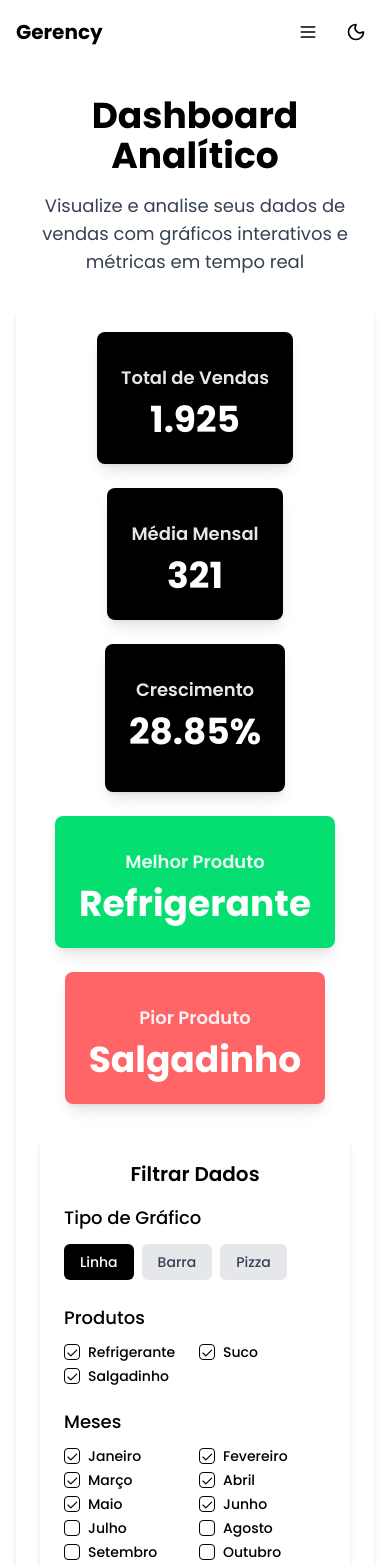
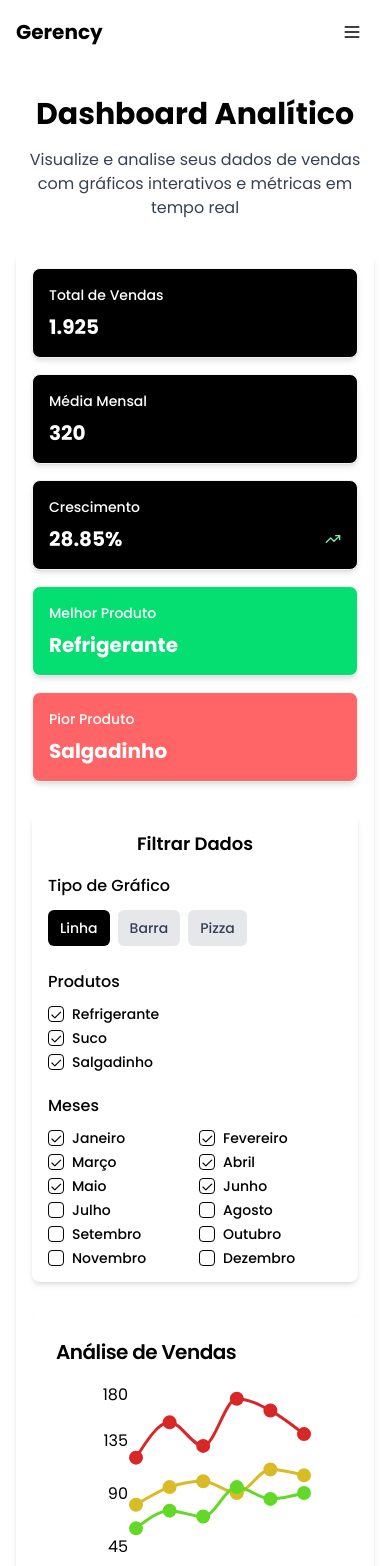
Before and after one commit to PedroLSena/Desafio-tecnico-Easysecrets, a Next.js app: page /dashboard in a window 390 px wide. Shown: the top 1566 px of the page. Built offline with nearby package versions, Linux system fonts and the light colour scheme.

Commit message:
preblemas de hidratacao das páginas resolvidos, ajustes de responsividade e login dos componentes

```diff
--- a/src/Hooks/useSalesData.ts
+++ b/src/Hooks/useSalesData.ts
@@ -18,7 +18,7 @@ export const useSalesMetrics = (): SalesMetrics => {
         .reduce((sum: number, venda: VendaMensal) => sum + venda.quantidade, 0);
     }, 0);
 
-    const vendaMensal = totalVendas / selectedMonths.length;
+    const vendaMensal = selectedMonths.length > 0 ? totalVendas / selectedMonths.length : 0;
 
     const primeiroPeriodo = filteredData.reduce((sum: number, produto: Produto) => {
       const primeiroMes = produto.vendas.find((v: VendaMensal) => selectedMonths.includes(v.mes));
@@ -45,8 +45,8 @@ export const useSalesMetrics = (): SalesMetrics => {
     const piorProduto = vendasPorProduto.sort((a: { nome: string; total: number }, b: { nome: string; total: number }) => a.total - b.total)[0]?.nome || '';
 
     return {
-      totalVendas,
-      vendaMensal: Math.round(vendaMensal),
+      totalVendas: Math.floor(totalVendas),
+      vendaMensal: Math.floor(vendaMensal),
       crescimento: Math.round(crescimento * 100) / 100,
       melhorProduto,
       piorProduto,
--- a/src/components/Dashboard.tsx
+++ b/src/components/Dashboard.tsx
@@ -3,7 +3,6 @@ import { MetricCard } from './MetricCard';
 import { SalesChart } from './SalesChart';
 import { FilterPanel } from './FilterPanel';
 import { useSalesMetrics } from '../Hooks/useSalesData';
-import { TrendingUp, ShoppingCart, Calendar, Trophy, TrendingDown } from 'lucide-react';
 
 export const Dashboard: React.FC = () => {
   const metrics = useSalesMetrics();
@@ -11,16 +10,16 @@ export const Dashboard: React.FC = () => {
   return (
     <div className="container mx-auto px-4 py-8 space-y-8">
       <div className="text-center space-y-4 animate-slide-up mb-8">
-        <h1 className="text-4xl font-bold text-center mb-4">
+        <h1 className="text-3xl sm:text-4xl font-bold text-center mb-4">
           Dashboard Analítico
         </h1>
-        <p className="text-lg text-gray-700 text-center mb-8">
+        <p className="text-base sm:text-lg text-gray-700 text-center mb-8">
           Visualize e analise seus dados de vendas com gráficos interativos e métricas em tempo real
         </p>
       </div>
 
-      <div className="bg-white rounded-lg shadow-md overflow-hidden p-6 mb-8">
-        <div className="flex flex-wrap justify-center gap-6 mb-8">
+      <div className="bg-white rounded-lg shadow-md overflow-hidden p-4 sm:p-6 mb-8">
+        <div className="grid grid-cols-1 sm:grid-cols-2 lg:grid-cols-3 xl:grid-cols-5 gap-4 mb-8">
           <MetricCard
             title="Total de Vendas"
             value={metrics.totalVendas}
@@ -51,7 +50,9 @@ export const Dashboard: React.FC = () => {
 
         <div className="space-y-8">
           <FilterPanel />
-          <SalesChart />
+          <div className="w-full overflow-x-auto">
+            <SalesChart />
+          </div>
         </div>
       </div>
     </div>
--- a/src/components/FilterPanel.tsx
+++ b/src/components/FilterPanel.tsx
@@ -1,6 +1,6 @@
 "use client";
 
-import React, { useMemo } from 'react';
+import React, { useMemo, useState, useEffect } from 'react';
 import { useAppSelector, useAppDispatch } from '../Hooks/redux';
 import { setSelectedProducts, setSelectedMonths, setChartType } from '../Store/slices/salesSlice';
 import { Checkbox } from './ui/checkbox';
@@ -9,6 +9,11 @@ import { Produto } from '../Types/produto';
 export const FilterPanel: React.FC = () => {
   const dispatch = useAppDispatch();
   const { data: produtos, selectedProducts: produtosSelecionados, selectedMonths: mesesSelecionados, chartType: tipoGrafico } = useAppSelector(state => state.sales);
+  const [mounted, setMounted] = useState(false);
+
+  useEffect(() => {
+    setMounted(true);
+  }, []);
 
   const produtosDisponiveis = useMemo((): string[] => {
     const todosProdutos = produtos.map((p: Produto) => p.produto);
@@ -40,15 +45,19 @@ export const FilterPanel: React.FC = () => {
     dispatch(setChartType(tipo));
   };
 
+  if (!mounted) {
+    return null;
+  }
+
   return (
-    <div className="bg-white rounded-lg shadow-md p-6">
-      <h2 className="text-center text-xl font-semibold mb-4">Filtrar Dados</h2>
+    <div className="bg-white rounded-lg shadow-md p-4 sm:p-6">
+      <h2 className="text-center text-lg sm:text-xl font-semibold mb-4">Filtrar Dados</h2>
 
       <div className="mb-6">
-        <h3 className="text-lg font-medium mb-3">Tipo de Gráfico</h3>
-        <div className="flex space-x-2">
+        <h3 className="text-base sm:text-lg font-medium mb-3">Tipo de Gráfico</h3>
+        <div className="flex flex-wrap gap-2">
           <button
-            className={`px-4 py-2 rounded-md text-sm font-medium ${
+            className={`px-3 sm:px-4 py-2 rounded-md text-sm font-medium ${
               tipoGrafico === 'line' ? 'bg-black text-white' : 'bg-gray-200 text-gray-700 hover:bg-gray-300'
             }`}
             onClick={() => handleChartTypeChange('line')}
@@ -56,7 +65,7 @@ export const FilterPanel: React.FC = () => {
             Linha
           </button>
           <button
-            className={`px-4 py-2 rounded-md text-sm font-medium ${
+            className={`px-3 sm:px-4 py-2 rounded-md text-sm font-medium ${
               tipoGrafico === 'bar' ? 'bg-black text-white' : 'bg-gray-200 text-gray-700 hover:bg-gray-300'
             }`}
             onClick={() => handleChartTypeChange('bar')}
@@ -64,7 +73,7 @@ export const FilterPanel: React.FC = () => {
             Barra
           </button>
           <button
-            className={`px-4 py-2 rounded-md text-sm font-medium ${
+            className={`px-3 sm:px-4 py-2 rounded-md text-sm font-medium ${
               tipoGrafico === 'pie' ? 'bg-black text-white' : 'bg-gray-200 text-gray-700 hover:bg-gray-300'
             }`}
             onClick={() => handleChartTypeChange('pie')}
@@ -74,10 +83,10 @@ export const FilterPanel: React.FC = () => {
         </div>
       </div>
 
-      <div className="flex flex-col md:flex-row md:space-x-8">
-        <div className="mb-6 md:mb-0 md:w-2/3">
-          <h3 className="text-lg font-medium mb-3">Produtos</h3>
-          <div className="grid grid-cols-2 gap-2">
+      <div className="flex flex-col lg:flex-row lg:space-x-8">
+        <div className="mb-6 lg:mb-0 lg:w-2/3">
+          <h3 className="text-base sm:text-lg font-medium mb-3">Produtos</h3>
+          <div className="grid grid-cols-1 sm:grid-cols-2 gap-2">
             {produtosDisponiveis.map(produto => (
               <div key={produto} className="flex items-center space-x-2">
                 <Checkbox
@@ -93,13 +102,13 @@ export const FilterPanel: React.FC = () => {
           </div>
         </div>
 
-        <div className="hidden md:flex items-center justify-center">
+        <div className="hidden lg:flex items-center justify-center">
           <div className="h-full w-px bg-gray-200"></div>
         </div>
 
-        <div className="md:w-1/3">
-          <h3 className="text-lg font-medium mb-3">Meses</h3>
-          <div className="grid grid-cols-2 gap-2">
+        <div className="lg:w-1/3">
+          <h3 className="text-base sm:text-lg font-medium mb-3">Meses</h3>
+          <div className="grid grid-cols-2 sm:grid-cols-3 lg:grid-cols-2 gap-2">
             {mesesDisponiveis.map(mes => (
               <div key={mes} className="flex items-center space-x-2">
                 <Checkbox
--- a/src/components/Header.tsx
+++ b/src/components/Header.tsx
@@ -1,18 +1,14 @@
 "use client";
 
 import Link from "next/link";
-import Image from "next/image";
 import { usePathname } from "next/navigation";
 import { useState } from "react";
 import { Button } from "@/components/ui/button";
-import { Sun, Moon } from "lucide-react";
-import { useTheme } from "next-themes";
 import { motion } from "framer-motion";
 
 const Header: React.FC = () => {
   const pathname = usePathname();
   const [isOpen, setIsOpen] = useState(false);
-  const { theme, setTheme } = useTheme();
 
   const navItems = [
     { path: '/', label: 'Início' },
@@ -84,21 +80,8 @@ const Header: React.FC = () => {
               <line x1="4" x2="20" y1="18" y2="18" />
             </svg>
           </Button>
-          <Button
-            variant="ghost"
-            size="icon"
-            onClick={() => setTheme(theme === "light" ? "dark" : "light")}
-          >
-            {theme === "light" ? (
-              <Sun className="h-5 w-5" />
-            ) : (
-              <Moon className="h-5 w-5" />
-            )}
-            <span className="sr-only">Toggle theme</span>
-          </Button>
         </div>
       </div>
-
       {isOpen && (
         <div className="md:hidden">
           <nav className="container mx-auto px-4 py-2 space-y-1">
--- a/src/components/MetricCard.tsx
+++ b/src/components/MetricCard.tsx
@@ -2,50 +2,82 @@
 
 import React from 'react';
 import { useEffect, useState } from 'react';
+import { TrendingUp, TrendingDown } from 'lucide-react';
 
-interface PropsMetrica {
+interface MetricCardProps {
   title: string;
-  value: number | string;
-  color: string;
+  value: string | number;
   trend?: number;
+  color?: string;
 }
 
-export const MetricCard: React.FC<PropsMetrica> = ({
-  title,
-  value,
-  color,
-  trend,
-}) => {
-  const [valorExibido, setValorExibido] = useState<string>('');
+export const MetricCard: React.FC<MetricCardProps> = ({ title, value, trend, color = 'bg-black' }) => {
+  const [isVisible, setIsVisible] = useState(false);
+  const [mounted, setMounted] = useState(false);
 
-  useEffect(() => {    if (typeof value === 'number') {
-      setValorExibido(value.toLocaleString('pt-BR'));
-    } else {
-      setValorExibido(value);
-    }
-  }, [value]);
+  useEffect(() => {
+    setMounted(true);
+    const timer = setTimeout(() => {
+      setIsVisible(true);
+    }, 100);
+    return () => clearTimeout(timer);
+  }, []);
 
   const isPositive = trend && trend > 0;
   const isNegative = trend && trend < 0;
 
+  const formatValue = (val: string | number) => {
+    if (typeof val === 'number') {
+      return new Intl.NumberFormat('pt-BR', {
+        style: 'decimal',
+        minimumFractionDigits: 0,
+        maximumFractionDigits: 0,
+        useGrouping: true
+      }).format(val);
+    }
+    return val;
+  };
+
+  const renderTrendIcon = () => {
+    if (!mounted) return null;
+
+    if (trend === undefined) return null;
+
+    const Icon = trend >= 0 ? TrendingUp : TrendingDown;
+    const colorClass = trend >= 0 ? 'text-green-300' : 'text-red-300';
+
+    return (
+      <div className={`flex items-center ${colorClass}`}>
+        <Icon className="w-4 h-4 sm:w-5 sm:h-5" />
+      </div>
+    );
+  };
+
   return (
-    <div className={`relative p-6 rounded-lg shadow-lg overflow-hidden bg-gradient-to-br ${color} text-white transform hover:scale-105 transition-all duration-300 ease-in-out`}>
-      <div className="flex flex-col items-center justify-center space-y-2">
-        <div className="text-white opacity-75">
-        </div>
-        <h3 className="text-lg font-semibold opacity-90 text-center">{title}</h3>
-        <p className="text-4xl font-bold text-center">
-          {valorExibido || (typeof value === 'number' ? value.toString() : value)}
+    <div
+      className={`
+        ${color}
+        rounded-lg
+        shadow-md
+        p-4
+        sm:p-6
+        border
+        border-gray-100
+        transform
+        transition-all
+        duration-500
+        hover:scale-105
+        hover:shadow-xl
+        ${isVisible ? 'opacity-100 translate-y-0' : 'opacity-0 translate-y-4'}
+      `}
+    >
+      <h3 className="text-sm sm:text-base font-medium text-white mb-2">{title}</h3>
+      <div className="flex items-center justify-between">
+        <p className="text-xl sm:text-2xl font-bold text-white">
+          {mounted ? formatValue(value) : '...'}
         </p>
+        {renderTrendIcon()}
       </div>
-      {trend !== undefined && (
-        <div className={`mt-4 text-sm font-medium flex items-center justify-center ${
-            isPositive ? 'text-green-200' :
-            isNegative ? 'text-red-200' :
-            'text-gray-200'
-        }`}>
-        </div>
-      )}
     </div>
   );
 };
--- a/src/components/ProductsTable.tsx
+++ b/src/components/ProductsTable.tsx
@@ -2,7 +2,7 @@
 
 import React, { useState } from 'react';
 import { useAppSelector, useAppDispatch } from '../Hooks/redux';
-import { addProduto, updateProduto, deleteProduto } from '../Store/slices/salesSlice';
+import { deleteProduto } from '../Store/slices/salesSlice';
 import { Produto } from '../Types/produto';
 import { FaPlus, FaPencilAlt, FaTrash } from 'react-icons/fa';
 import { ProductForm } from './formProd';
@@ -35,7 +35,7 @@ const ProductsTable: React.FC = () => {
   };
 
   return (
-    <div className="bg-white rounded-lg shadow-md overflow-hidden p-6 mb-8">
+    <div className="bg-white rounded-lg shadow-md overflow-hidden p-4 sm:p-6 mb-8">
       <div className="flex justify-end mb-4">
         <button
           className="bg-[#4CAF50] text-white rounded-full w-10 h-10 flex items-center justify-center shadow-lg hover:bg-[#45a049] transition-colors focus:outline-none focus:ring-2 focus:ring-[#4CAF50] focus:ring-opacity-50"
@@ -47,22 +47,24 @@ const ProductsTable: React.FC = () => {
           <FaPlus size={20} />
         </button>
       </div>
+      <div className="overflow-x-auto -mx-4 sm:mx-0">
+        <div className="inline-block min-w-full align-middle">
           <table className="min-w-full rounded-lg overflow-hidden border border-gray-200">
             <thead className="bg-gray-100">
               <tr>
-            <th className="px-6 py-3 text-left text-xs font-semibold text-gray-700 uppercase tracking-wider">Produtos</th>
-            <th className="px-6 py-3 text-left text-xs font-semibold text-gray-700 uppercase tracking-wider">Total</th>
-            <th className="px-6 py-3 text-left text-xs font-semibold text-gray-700 uppercase tracking-wider">Média mensal</th>
-            <th className="px-6 py-3 text-right text-xs font-semibold text-gray-700 uppercase tracking-wider">Ações</th>
+                <th className="px-3 sm:px-6 py-3 text-left text-xs font-semibold text-gray-700 uppercase tracking-wider">Produtos</th>
+                <th className="px-3 sm:px-6 py-3 text-left text-xs font-semibold text-gray-700 uppercase tracking-wider">Total</th>
+                <th className="px-3 sm:px-6 py-3 text-left text-xs font-semibold text-gray-700 uppercase tracking-wider">Média mensal</th>
+                <th className="px-3 sm:px-6 py-3 text-right text-xs font-semibold text-gray-700 uppercase tracking-wider">Ações</th>
               </tr>
             </thead>
             <tbody className="bg-white divide-y divide-gray-200">
               {products.map((product: Produto) => (
-            <tr key={product.id}>
-              <td className="px-6 py-4 whitespace-nowrap text-sm font-medium text-gray-900">{product.produto}</td>
-              <td className="px-6 py-4 whitespace-nowrap text-sm text-gray-800">{getTotalSales(product)}</td>
-              <td className="px-6 py-4 whitespace-nowrap text-sm text-gray-800">{getMonthlyAverageSales(product)}</td>
-              <td className="px-6 py-4 whitespace-nowrap text-right text-sm font-medium">
+                <tr key={product.id} className="hover:bg-gray-50">
+                  <td className="px-3 sm:px-6 py-4 whitespace-nowrap text-sm font-medium text-gray-900">{product.produto}</td>
+                  <td className="px-3 sm:px-6 py-4 whitespace-nowrap text-sm text-gray-800">{getTotalSales(product)}</td>
+                  <td className="px-3 sm:px-6 py-4 whitespace-nowrap text-sm text-gray-800">{getMonthlyAverageSales(product)}</td>
+                  <td className="px-3 sm:px-6 py-4 whitespace-nowrap text-right text-sm font-medium">
                     <div className="flex justify-end space-x-2">
                       <button
                         className="bg-[#4285F4] text-white rounded-full w-8 h-8 flex items-center justify-center shadow-md hover:bg-[#3367D6] transition-colors focus:outline-none focus:ring-2 focus:ring-[#4285F4] focus:ring-opacity-50"
@@ -82,12 +84,14 @@ const ProductsTable: React.FC = () => {
               ))}
             </tbody>
           </table>
+        </div>
+      </div>
 
       {showAddForm && (
-        <div className="fixed inset-0 bg-black bg-opacity-50 flex items-center justify-center z-50">
-          <div className="bg-white p-6 rounded-lg shadow-xl max-w-lg w-full">
+        <div className="fixed inset-0 bg-black bg-opacity-50 flex items-center justify-center z-50 p-4">
+          <div className="bg-white p-4 sm:p-6 rounded-lg shadow-xl w-full max-w-lg">
             <div className="flex justify-between items-center mb-4">
-              <h2 className="text-xl font-semibold">{editingProduct ? 'Editar Produto' : 'Adicionar Novo Produto'}</h2>
+              <h2 className="text-lg sm:text-xl font-semibold">{editingProduct ? 'Editar Produto' : 'Adicionar Novo Produto'}</h2>
               <button onClick={() => {
                 setShowAddForm(false);
                 setEditingProduct(undefined);
--- a/src/components/SalesChart.tsx
+++ b/src/components/SalesChart.tsx
@@ -1,9 +1,10 @@
-import React, { useMemo } from 'react';
-import { LineChart, Line, XAxis, YAxis, CartesianGrid, Tooltip, Legend, ResponsiveContainer, BarChart, Bar, AreaChart, Area, PieChart, Pie, Cell } from 'recharts';
+import React, { useMemo, useState, useEffect } from 'react';
+import { LineChart, Line, XAxis, YAxis, CartesianGrid, Tooltip, Legend, ResponsiveContainer, BarChart, Bar, PieChart, Pie, Cell } from 'recharts';
 import { useAppSelector } from '../Hooks/redux';
 import { Produto } from '../Types/produto';
 import { VendaMensal } from '../Types/vendaMensal';
 import { Card, CardContent, CardHeader, CardTitle } from '../components/ui/card';
+import { Carregando } from './LoadingSpinner';
 
 interface EntradaVendasMensais {
   name: string;
@@ -17,6 +18,15 @@ const ordemMeses = [
 
 export const SalesChart: React.FC = () => {
   const { data: produtos, selectedProducts: produtosSelecionados, selectedMonths: mesesSelecionados, chartType: tipoGrafico } = useAppSelector(state => state.sales);
+  const [isLoading, setIsLoading] = useState(true);
+
+  useEffect(() => {
+    const timer = setTimeout(() => {
+      setIsLoading(false);
+    }, 1000);
+
+    return () => clearTimeout(timer);
+  }, [produtos, produtosSelecionados, mesesSelecionados, tipoGrafico]);
 
   const dadosGrafico = useMemo(() => {
     const mapaVendasMensais: { [key: string]: EntradaVendasMensais } = {};
@@ -174,15 +184,19 @@ export const SalesChart: React.FC = () => {
   return (
     <Card className="group hover:shadow-2xl transition-all duration-500 border-0 bg-card/50 backdrop-blur-sm animate-scale-in">
       <CardHeader className="pb-4">
-        <CardTitle className="text-2xl 0 bg-clip-text ">
+        <CardTitle className="text-xl sm:text-2xl bg-clip-text">
           Análise de Vendas
         </CardTitle>
       </CardHeader>
       <CardContent>
-        <div className="h-[400px] w-full">
-          <ResponsiveContainer width="100%" height="100%">
-            {renderizarGrafico()}
-          </ResponsiveContainer>
+        <div className="h-[300px] sm:h-[400px] w-full relative">
+          {isLoading ? (
+            <Carregando />
+          ) : (
+            <ResponsiveContainer width="100%" height="100%">
+              {renderizarGrafico()}
+            </ResponsiveContainer>
+          )}
         </div>
       </CardContent>
     </Card>
--- a/src/components/formProd.tsx
+++ b/src/components/formProd.tsx
@@ -81,35 +81,36 @@ export const ProductForm: React.FC<ProductFormProps> = ({ produto, onClose }) =>
   return (
     <form onSubmit={handleSubmit} className="space-y-4">
       <div>
-        <Label htmlFor="produto">Nome do Produto</Label>
+        <Label htmlFor="produto" className="text-sm sm:text-base">Nome do Produto</Label>
         <Input
           id="produto"
           value={formData.produto}
           onChange={(e) => setFormData({ ...formData, produto: e.target.value })}
           placeholder="Digite o nome do produto"
           required
+          className="mt-1"
         />
       </div>
 
       <div>
-        <div className="flex items-center justify-between mb-2">
-          <Label>Vendas por Mês</Label>
+        <div className="flex flex-col sm:flex-row sm:items-center justify-between gap-2 mb-2">
+          <Label className="text-sm sm:text-base">Vendas por Mês</Label>
           <Button
             type="button"
             variant="outline"
             size="sm"
             onClick={adicionarMes}
-            className="flex items-center gap-2"
+            className="flex items-center gap-2 w-full sm:w-auto"
           >
             <Plus className="w-4 h-4" />
             Adicionar Mês
           </Button>
         </div>
-        <div className="grid grid-cols-1 md:grid-cols-2 gap-4 mt-2">
+        <div className="grid grid-cols-1 sm:grid-cols-2 gap-3 mt-2">
           {formData.vendas.map((venda, index) => (
-            <div key={index} className="space-y-2 p-3 border rounded-lg">
+            <div key={index} className="space-y-2 p-3 border rounded-lg bg-gray-50">
               <div className="flex items-center justify-between">
-                <Label htmlFor={`mes-${index}`}>Mês</Label>
+                <Label htmlFor={`mes-${index}`} className="text-sm">Mês</Label>
                 {formData.vendas.length > 1 && (
                   <Button
                     type="button"
@@ -126,7 +127,7 @@ export const ProductForm: React.FC<ProductFormProps> = ({ produto, onClose }) =>
                 id={`mes-${index}`}
                 value={venda.mes}
                 onChange={(e) => handleMesNameChange(index, e.target.value)}
-                className="flex h-10 w-full rounded-md border border-input bg-background px-3 py-2 text-sm ring-offset-background placeholder:text-muted-foreground focus-visible:outline-none focus-visible:ring-2 focus-visible:ring-ring focus-visible:ring-offset-2 disabled:cursor-not-allowed disabled:opacity-50"
+                className="flex h-9 w-full rounded-md border border-input bg-background px-3 py-1 text-sm ring-offset-background placeholder:text-muted-foreground focus-visible:outline-none focus-visible:ring-2 focus-visible:ring-ring focus-visible:ring-offset-2 disabled:cursor-not-allowed disabled:opacity-50"
               >
                 <option value="">Selecione o Mês</option>
                 {possibleMonths.map(month => (
@@ -134,7 +135,7 @@ export const ProductForm: React.FC<ProductFormProps> = ({ produto, onClose }) =>
                 ))}
               </select>
               <div>
-                <Label htmlFor={`venda-${index}`}>Quantidade</Label>
+                <Label htmlFor={`venda-${index}`} className="text-sm">Quantidade</Label>
                 <Input
                   id={`venda-${index}`}
                   type="number"
@@ -142,7 +143,7 @@ export const ProductForm: React.FC<ProductFormProps> = ({ produto, onClose }) =>
                   step="0.01"
                   value={venda.quantidade === 0 ? '' : venda.quantidade}
                   onChange={(e) => handleVendaChange(index, e.target.value)}
-                  className="w-full"
+                  className="w-full mt-1"
                   placeholder="Digite a quantidade"
                 />
               </div>
@@ -151,11 +152,11 @@ export const ProductForm: React.FC<ProductFormProps> = ({ produto, onClose }) =>
         </div>
       </div>
 
-      <div className="flex justify-end gap-2 pt-4">
-        <Button type="button" variant="outline" onClick={onClose}>
+      <div className="flex flex-col sm:flex-row justify-end gap-2 pt-4">
+        <Button type="button" variant="outline" onClick={onClose} className="w-full sm:w-auto">
           Cancelar
         </Button>
-        <Button type="submit">
+        <Button type="submit" className="w-full sm:w-auto">
           {produto ? 'Atualizar' : 'Adicionar'} Produto
         </Button>
       </div>
```
Lines whose indentation alone changed are shown as unchanged.
